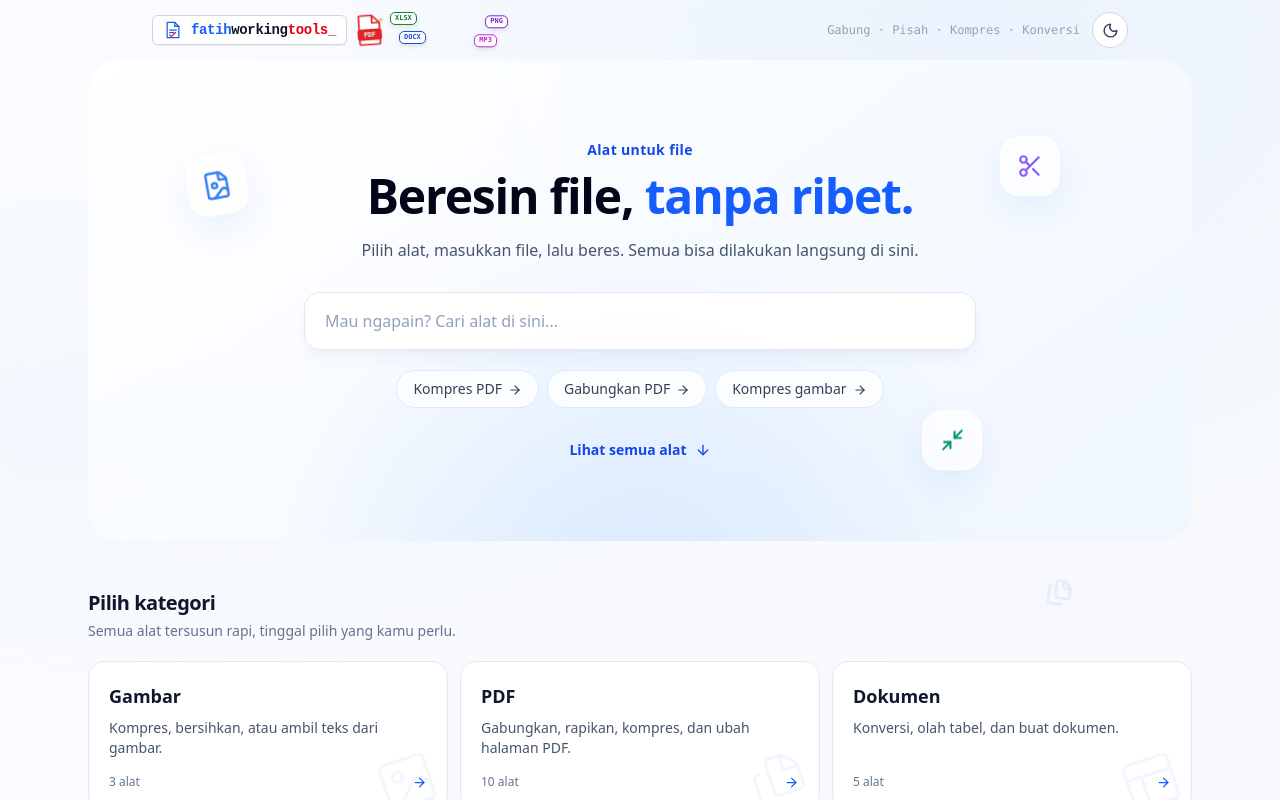
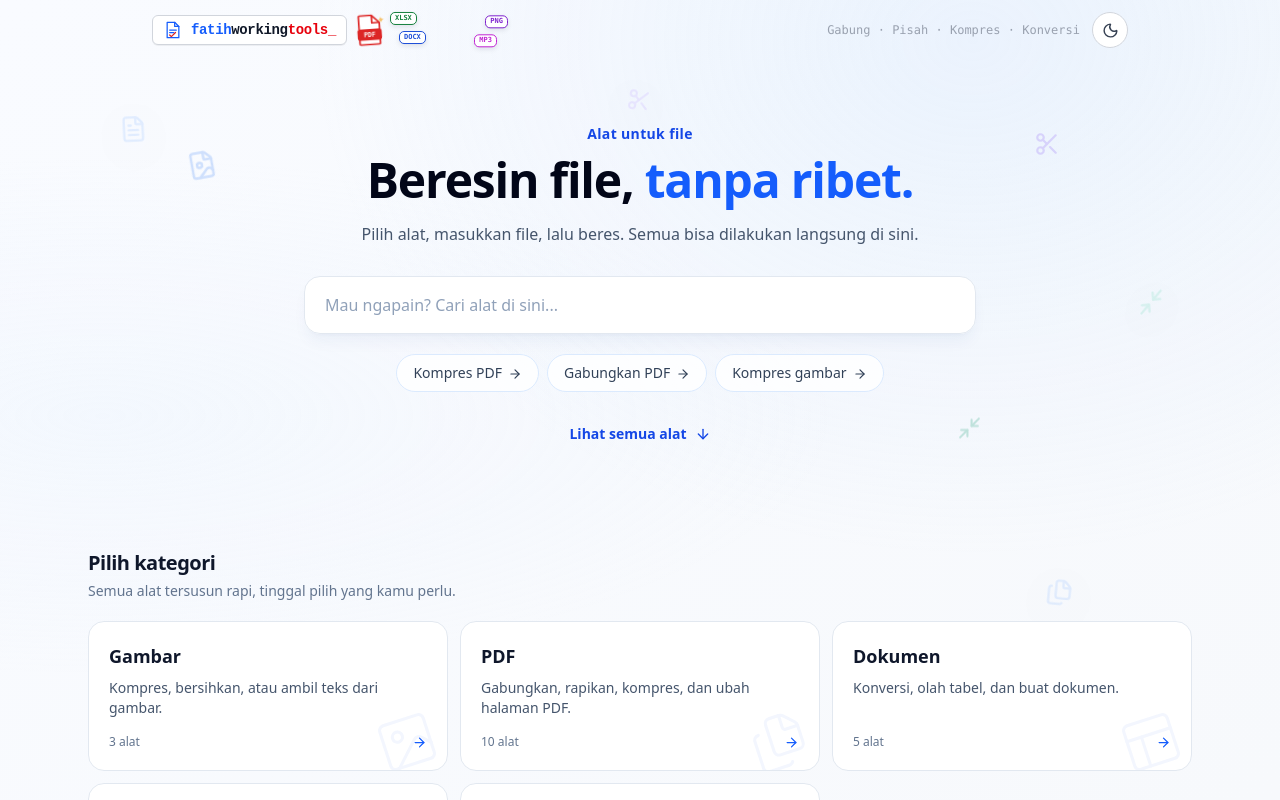
Before and after one commit to fatihtsaqifrp/Myworkingtools, a React (Vite) app: page / in a window 1280 px wide. Shown: the top 800 px of the page. Built offline with nearby package versions, Linux system fonts and the light colour scheme.

Commit message:
Make dashboard hero blend into page

```diff
--- a/src/components/tools/ToolDashboard.tsx
+++ b/src/components/tools/ToolDashboard.tsx
@@ -72,7 +72,7 @@ export function ToolDashboard({ onSelectTool, activeGroup, onActiveGroupChange }
 
   return (
     <div className="mx-auto w-full max-w-6xl px-4 pb-12 sm:px-6">
-      <header className="dashboard-hero relative mb-10 overflow-hidden rounded-[2rem] px-5 py-14 text-center sm:mb-12 sm:px-12 sm:py-20">
+      <header className="dashboard-hero relative mb-8 px-2 py-12 text-center sm:mb-10 sm:py-16">
         <span className="dashboard-hero-orbit dashboard-hero-orbit-one" aria-hidden="true"><FileImage size={30} /></span>
         <span className="dashboard-hero-orbit dashboard-hero-orbit-two" aria-hidden="true"><Scissors size={26} /></span>
         <span className="dashboard-hero-orbit dashboard-hero-orbit-three" aria-hidden="true"><Minimize2 size={25} /></span>
--- a/src/index.css
+++ b/src/index.css
@@ -452,23 +452,17 @@ body {
 }
 
 .dashboard-hero {
-  background:
-    radial-gradient(ellipse at 50% 110%, rgb(191 219 254 / 52%), transparent 48%),
-    linear-gradient(145deg, rgb(255 255 255 / 92%), rgb(239 246 255 / 92%));
   animation: hero-enter 700ms cubic-bezier(0.2, 0.75, 0.25, 1) both;
 }
 
 .dashboard-hero-orbit {
   position: absolute;
   display: grid;
-  width: 3.75rem;
-  height: 3.75rem;
+  width: auto;
+  height: auto;
   place-items: center;
-  border: 1px solid rgb(255 255 255 / 85%);
-  border-radius: 1.25rem;
-  background: rgb(255 255 255 / 68%);
   color: #3b82f6;
-  box-shadow: 0 12px 35px rgb(37 99 235 / 9%);
+  opacity: 0.22;
   animation: badge-float 5s ease-in-out infinite;
   pointer-events: none;
 }
@@ -477,12 +471,6 @@ body {
 .dashboard-hero-orbit-two { right: 12%; top: 17%; color: #8b5cf6; animation-delay: -1.8s; }
 .dashboard-hero-orbit-three { right: 19%; bottom: 14%; color: #059669; animation-delay: -3s; }
 
-.theme-dark .dashboard-hero {
-  background:
-    radial-gradient(ellipse at 50% 110%, rgb(37 99 235 / 24%), transparent 48%),
-    linear-gradient(145deg, rgb(15 23 42 / 94%), rgb(17 30 57 / 94%));
-}
-
 .theme-dark .dashboard-hero h1,
 .theme-dark .tool-card h2 {
   color: #f8fafc;
@@ -490,6 +478,10 @@ body {
 
 .theme-dark .dashboard-hero p:not(.text-blue-700) {
   color: #cbd5e1;
+}
+
+@media (max-width: 639px) {
+  .dashboard-hero-orbit { display: none; }
 }
 
 .tool-card {
```
